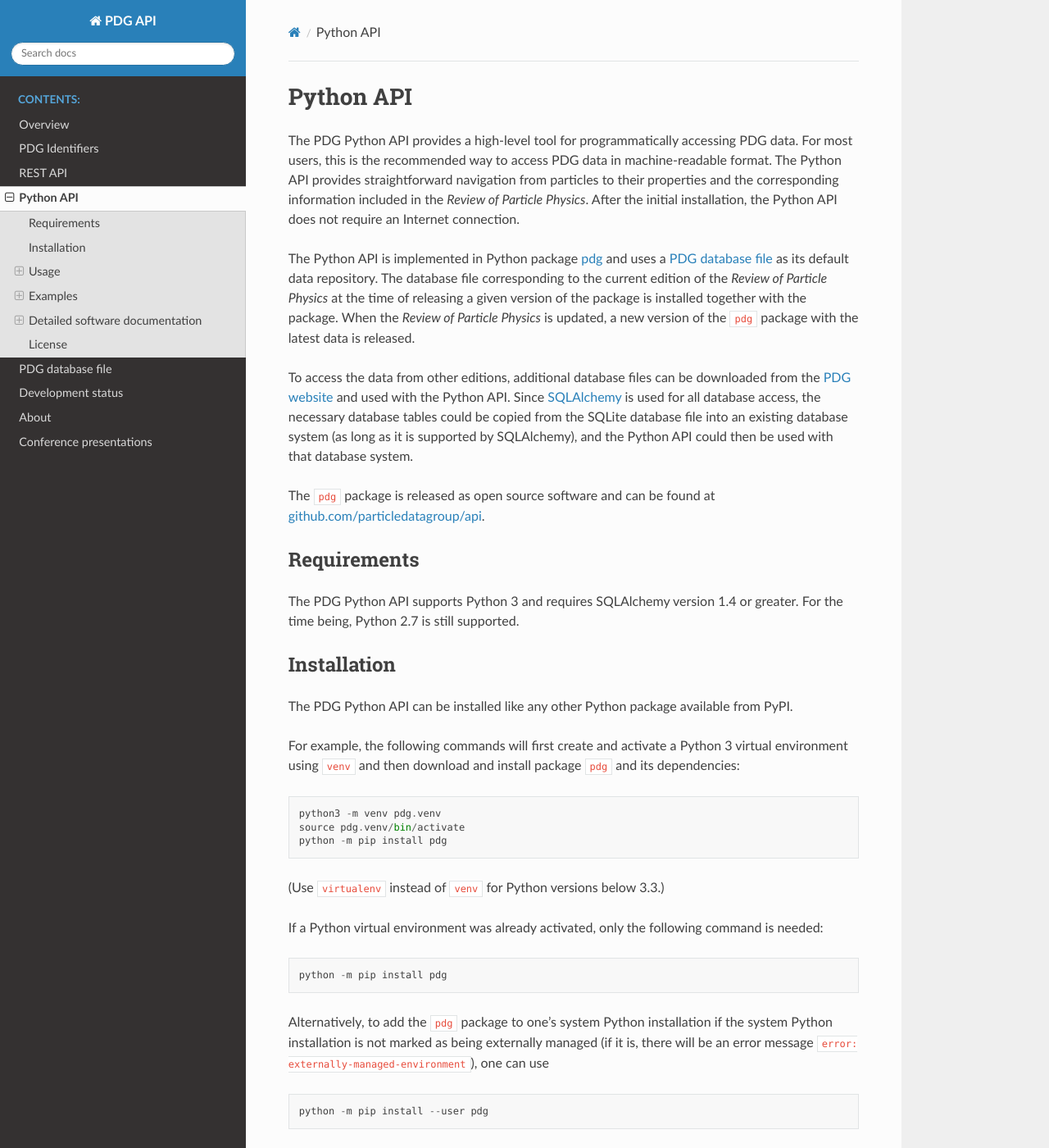
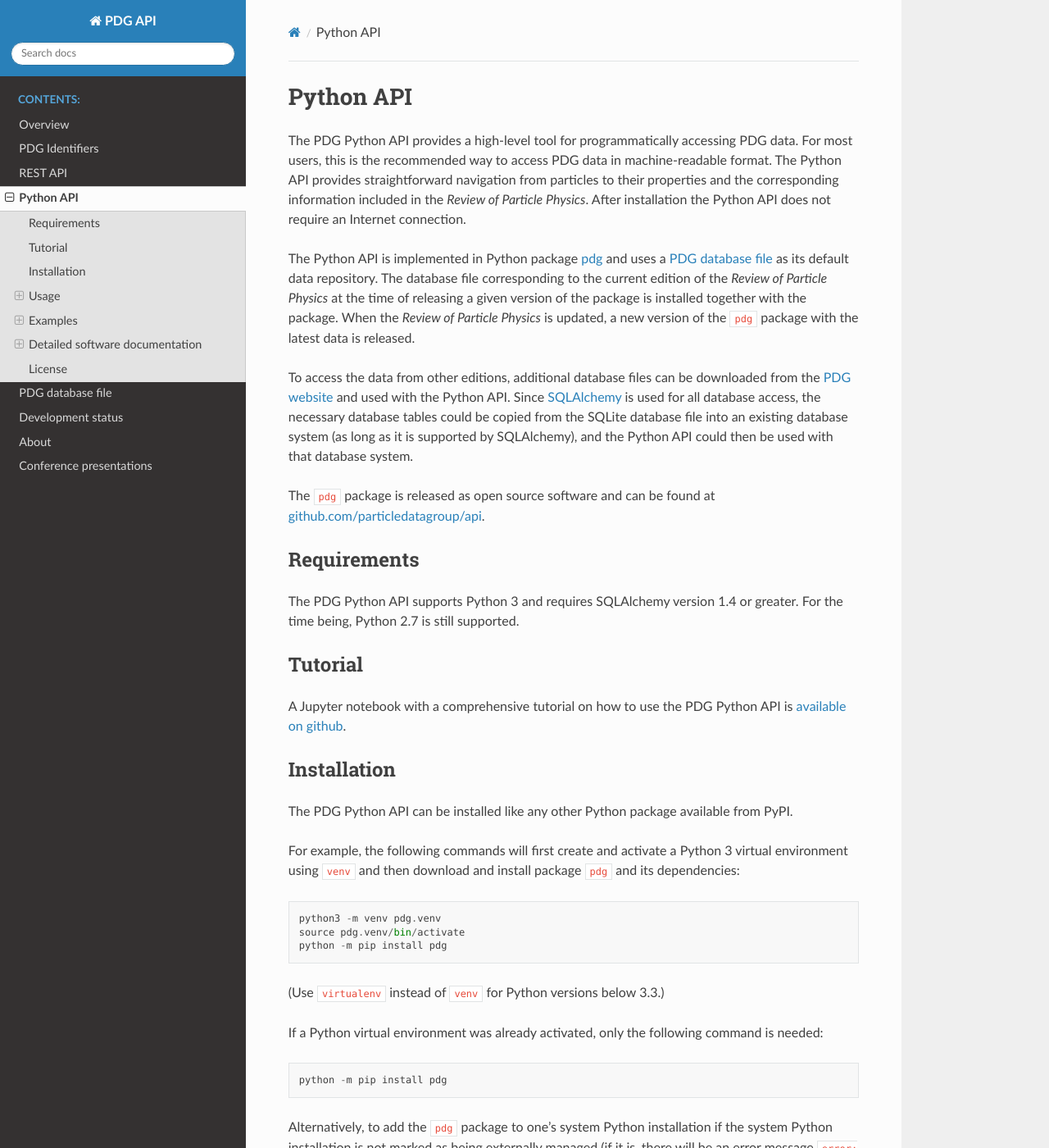
Before and after one commit to particledatagroup/api, a Sphinx documentation site: the page built from docs/source/pythonapi.md, in a window 1280 px wide and 1400 px high. Shown: the whole window at 82% size. Built offline with Sphinx 7.4.7 and the Read the Docs theme 3.1.0, drawn with Linux system fonts in a browser that asks for light colours; comment, search, counter and statistics services are not loaded.

Commit message:
Add link to new Python API tutorial

```diff
--- a/docs/source/pythonapi.md
+++ b/docs/source/pythonapi.md
@@ -4,7 +4,7 @@ The PDG Python API provides a high-level tool for programmatically accessing PDG
 For most users, this is the recommended way to access PDG data in machine-readable format.
 The Python API provides straightforward navigation from particles to
 their properties and the corresponding information included in the *Review of Particle Physics*.
-After the initial installation, the Python API does not require an Internet connection.
+After installation the Python API does not require an Internet connection.
 
 The Python API is implemented in Python package [pdg](https://pypi.org/project/pdg/) and uses
 a [PDG database file](schema.md) as its default data repository.
@@ -28,6 +28,9 @@ The `pdg` package is released as open source software and can be found at
 The PDG Python API supports Python 3 and requires SQLAlchemy version 1.4 or greater.
 For the time being, Python 2.7 is still supported.
 
+## Tutorial
+
+A Jupyter notebook with a comprehensive tutorial on how to use the PDG Python API is [available on github](https://github.com/particledatagroup/api/blob/main/examples/tutorial.ipynb).
 
 ## Installation
 
```
